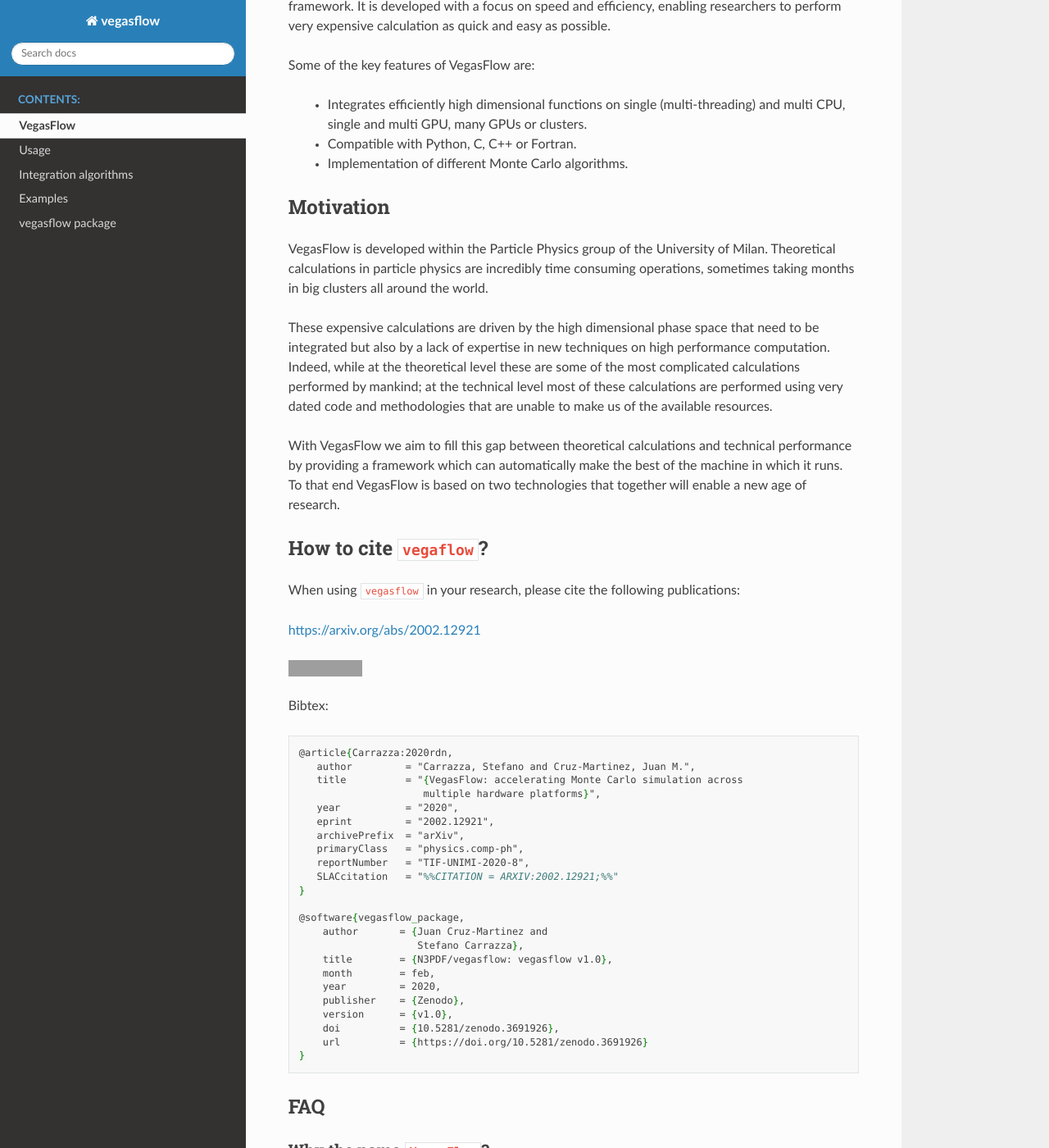
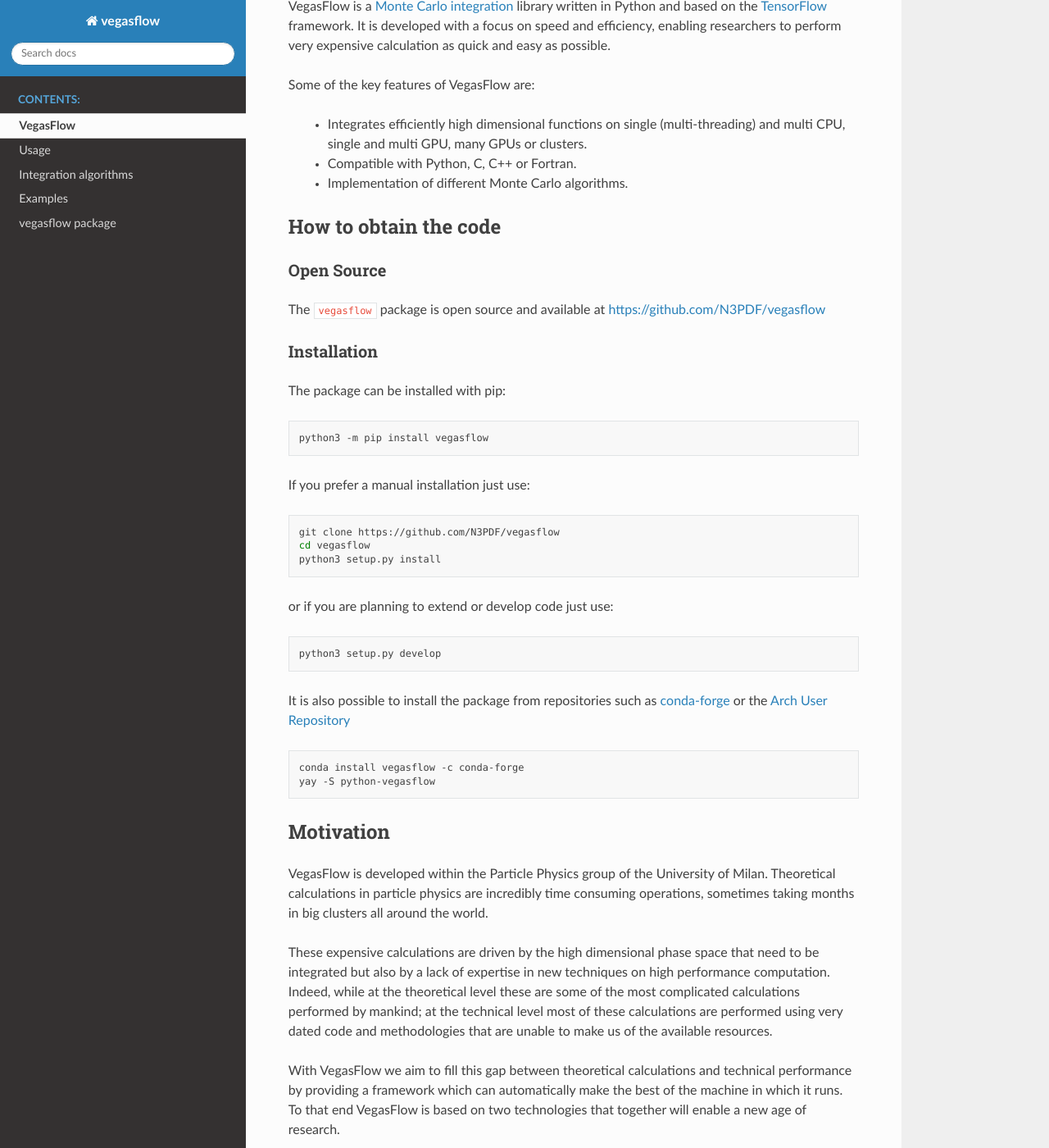
Before and after one commit to N3PDF/vegasflow, a Sphinx documentation site: the page built from doc/source/index.rst, in a window 1280 px wide and 1400 px high, scrolled down 390 px. Shown: the whole window at 82% size. Built offline with Sphinx 7.4.7 and the Read the Docs theme 2.0.0, drawn with Linux system fonts in a browser that asks for light colours; some of the changed text lies outside the part shown; grey boxes are pictures that could not be loaded.

Commit message:
add badges and update citation

```diff
--- a/doc/source/index.rst
+++ b/doc/source/index.rst
@@ -5,6 +5,12 @@
 =================================================================================
 VegasFlow: accelerating Monte Carlo simulation across multiple hardware platforms
 =================================================================================
+
+.. image:: https://img.shields.io/badge/j.%20Computer%20Physics%20Communication-2020%2F107376-blue
+   :target: https://doi.org/10.1016/j.cpc.2020.107376
+
+.. image:: https://img.shields.io/badge/arXiv-physics.comp--ph%2F%20%20%20%202002.12921-%23B31B1B
+   :target: https://arxiv.org/abs/2002.12921
 
 .. image:: https://zenodo.org/badge/DOI/10.5281/zenodo.3691926.svg
    :target: https://doi.org/10.5281/zenodo.3691926
@@ -22,6 +28,41 @@
     - Compatible with Python, C, C++ or Fortran.
     - Implementation of different Monte Carlo algorithms.
 
+How to obtain the code
+======================
+
+Open Source
+-----------
+The ``vegasflow`` package is open source and available at https://github.com/N3PDF/vegasflow
+
+Installation
+------------
+The package can be installed with pip:
+
+.. code-block:: bash
+
+  python3 -m pip install vegasflow
+
+If you prefer a manual installation just use:
+
+.. code-block:: bash
+
+  git clone https://github.com/N3PDF/vegasflow
+  cd vegasflow
+  python3 setup.py install
+
+or if you are planning to extend or develop code just use:
+
+.. code-block:: bash
+
+  python3 setup.py develop
+
+It is also possible to install the package from repositories such as `conda-forge <https://anaconda.org/conda-forge/vegasflow>`_ or the `Arch User Repository <https://aur.archlinux.org/packages/python-vegasflow/>`_
+
+.. code-block:: bash
+
+  conda install vegasflow -c conda-forge
+  yay -S python-vegasflow
 
 Motivation
 ==========
@@ -41,7 +82,13 @@
 
 When using ``vegasflow`` in your research, please cite the following publications:
 
-https://arxiv.org/abs/2002.12921
+.. image:: https://img.shields.io/badge/j.%20Computer%20Physics%20Communication-2020%2F107376-blue
+   :target: https://doi.org/10.1016/j.cpc.2020.107376
+
+
+.. image:: https://img.shields.io/badge/arXiv-physics.comp--ph%2F%20%20%20%202002.12921-%23B31B1B
+   :target: https://arxiv.org/abs/2002.12921
+
 
 .. image:: https://zenodo.org/badge/DOI/10.5281/zenodo.3691926.svg
    :target: https://doi.org/10.5281/zenodo.3691926
@@ -51,16 +98,19 @@
 .. code-block:: latex
 
     @article{Carrazza:2020rdn,
-       author         = "Carrazza, Stefano and Cruz-Martinez, Juan M.",
-       title          = "{VegasFlow: accelerating Monte Carlo simulation across
-                         multiple hardware platforms}",
-       year           = "2020",
-       eprint         = "2002.12921",
-       archivePrefix  = "arXiv",
-       primaryClass   = "physics.comp-ph",
-       reportNumber   = "TIF-UNIMI-2020-8",
-       SLACcitation   = "%%CITATION = ARXIV:2002.12921;%%"
+        author = "Carrazza, Stefano and Cruz-Martinez, Juan M.",
+        title = "{VegasFlow: accelerating Monte Carlo simulation across multiple hardware platforms}",
+        eprint = "2002.12921",
+        archivePrefix = "arXiv",
+        primaryClass = "physics.comp-ph",
+        reportNumber = "TIF-UNIMI-2020-8",
+        doi = "10.1016/j.cpc.2020.107376",
+        journal = "Comput. Phys. Commun.",
+        volume = "254",
+        pages = "107376",
+        year = "2020"
     }
+
 
     @software{vegasflow_package,
         author       = {Juan Cruz-Martinez and
```
Also changed, not shown: README.md (+32 -1 lines).
